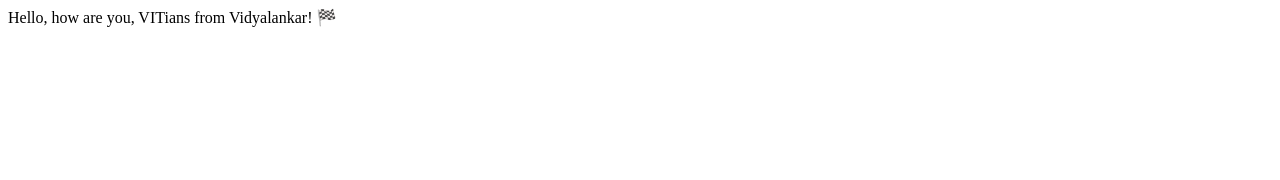
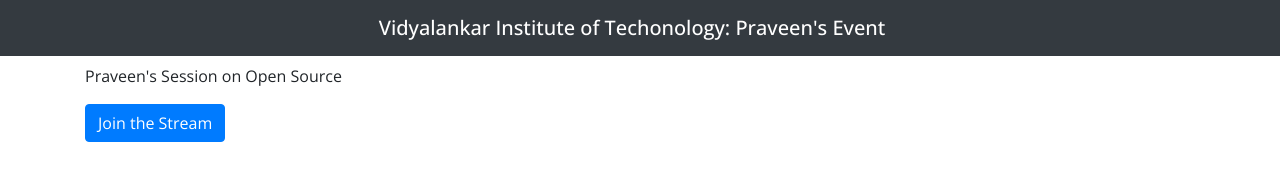
Before and after one commit to rahul-gore-temp/opensource-website-for-rahul, a plain HTML site: page index.html in a window 1280 px wide. Drawn offline with nearby package versions, Linux system fonts and the light colour scheme.

Commit message:
Made the Landing Page Look Better!

```diff
--- a/index.html
+++ b/index.html
@@ -1 +1,28 @@
-Hello, how are you, VITians from Vidyalankar! 🏁
+<!DOCTYPE html>
+<html>
+  <head>
+    <meta charset="utf-8" />
+    <meta name="viewport" content="width=device-width" />
+    <title>Vidyalankar Institute of Techonology: Praveen's Event</title>
+    <link rel="preconnect" href="https://fonts.googleapis.com" />
+    <link rel="preconnect" href="https://fonts.gstatic.com" crossorigin />
+    <link href="https://fonts.googleapis.com/css2?family=Open+Sans:wght@300;400;500&display=swap" rel="stylesheet" />
+    <link rel="stylesheet" href="https://cdn.jsdelivr.net/npm/bootstrap@4.6.1/dist/css/bootstrap.min.css" integrity="sha384-zCbKRCUGaJDkqS1kPbPd7TveP5iyJE0EjAuZQTgFLD2ylzuqKfdKlfG/eSrtxUkn" crossorigin="anonymous" />
+    <style>
+      body {font-family: 'Open Sans', sans-serif;}
+    </style>
+  </head>
+  <body>
+    <nav class="navbar navbar-dark bg-dark justify-content-center">
+      <span class="navbar-brand mb-0 h1">Vidyalankar Institute of Techonology: Praveen's Event</span>
+    </nav>
+    <div class="container my-2">
+      <div class="row">
+        <div class="col-12">
+          <p>Praveen's Session on Open Source</p>
+          <a href="https://rb.gy/fupw21" target="_blank" class="btn btn-primary">Join the Stream</a>
+        </div>
+      </div>
+    </div>
+  </body>
+</html>
```
